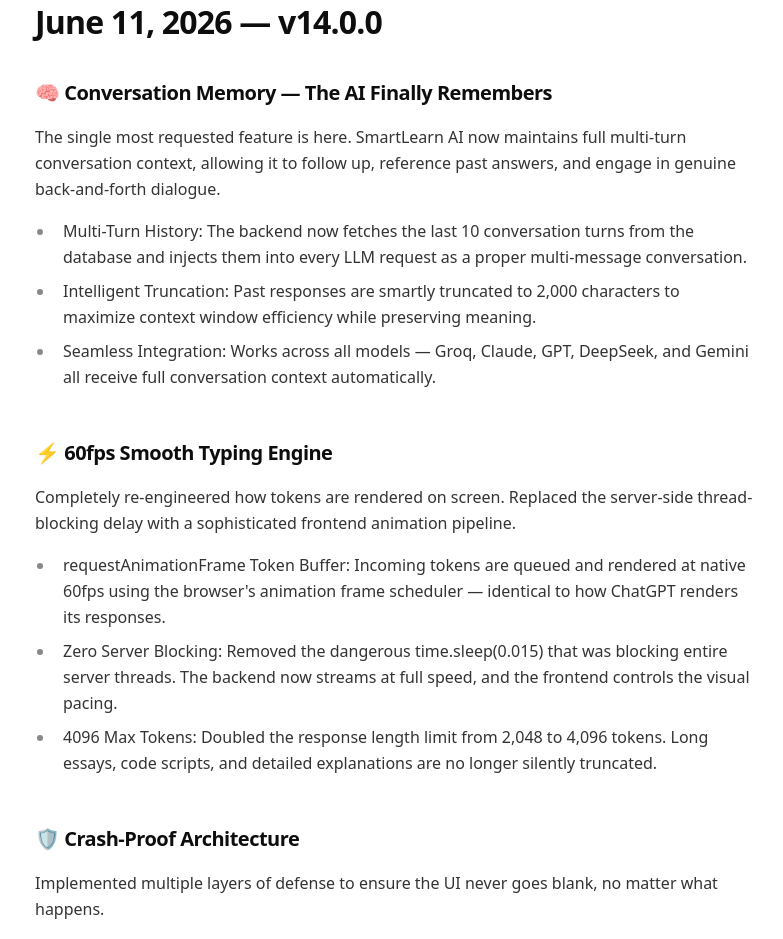
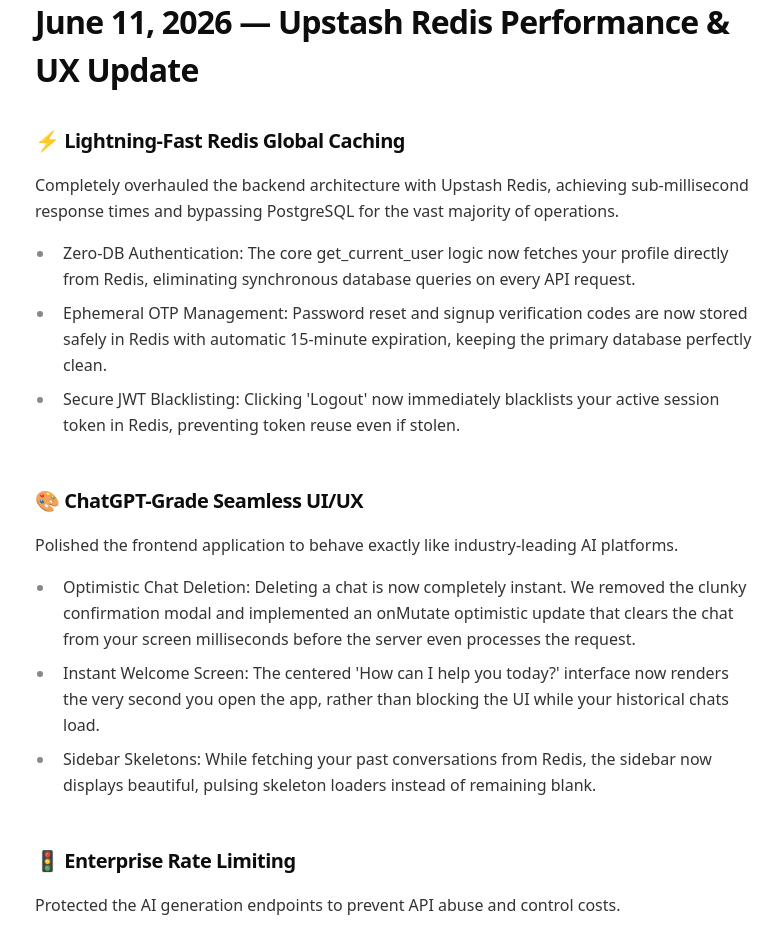
Before and after one commit to Nav33dCodes/smartLearn-AI, a React (Vite) app in the folder smartlearn-frontend/: page /releases in a window 1280 px wide. Shown: the part 280-1219 px from the top of the page, without its empty margins (245-1028 px from the left). Built offline with nearby package versions, Linux system fonts and the light colour scheme; no server answers.

Commit message:
feat: implement chat management hooks, release notes page, and Redis-backed backend optimizations.

```diff
--- a/smartlearn-frontend/src/components/Sidebar.jsx
+++ b/smartlearn-frontend/src/components/Sidebar.jsx
@@ -72,17 +72,14 @@ function Sidebar({
     if (isMobile) setSidebarOpen(false);
   };
 
-  const confirmDelete = () => {
-    if (!chatToDelete) return;
-    deleteChatMutation.mutate(chatToDelete, {
-      onSuccess: () => {
-        if (activeChatId === chatToDelete && chatsData.length > 0) {
-          const nextChat = chatsData.find(c => c.id !== chatToDelete);
-          setActiveChatId(nextChat ? nextChat.id : null);
-        }
-        setChatToDelete(null);
-      }
-    });
+  const handleDelete = (e, id) => {
+    e.stopPropagation();
+    if (activeChatId === id && chatsData.length > 0) {
+      const nextChat = chatsData.find(c => c.id !== id);
+      setActiveChatId(nextChat ? nextChat.id : null);
+    }
+    deleteChatMutation.mutate(id);
+    setOpenDropdownId(null);
   };
 
   const handlePinToggle = (e, chat) => {
@@ -190,7 +187,7 @@ function Sidebar({
                           </button>
                           <div className="h-px bg-border my-1" />
                           <button
-                            onClick={(e) => { e.stopPropagation(); setChatToDelete(chat.id); setOpenDropdownId(null); }}
+                            onClick={(e) => handleDelete(e, chat.id)}
                             className="flex items-center gap-2 px-2 py-1.5 text-xs text-destructive hover:bg-destructive/10 rounded-sm transition-colors text-left"
                           >
                             <Trash2 size={14} />
@@ -398,33 +395,7 @@ function Sidebar({
         )}
       </AnimatePresence>
 
-      {/* Delete Chat Confirmation Modal */}
-      <AnimatePresence>
-        {chatToDelete && (
-          <motion.div
-            initial={{ opacity: 0 }}
-            animate={{ opacity: 1 }}
-            exit={{ opacity: 0 }}
-            className="fixed inset-0 z-[100] flex items-center justify-center bg-black/40 backdrop-blur-sm p-4"
-          >
-            <motion.div
-              initial={{ scale: 0.95, opacity: 0, y: 10 }}
-              animate={{ scale: 1, opacity: 1, y: 0 }}
-              exit={{ scale: 0.95, opacity: 0, y: 10 }}
-              className="bg-card border border-border shadow-2xl rounded-3xl p-6 max-w-sm w-full"
-            >
-              <h3 className="text-xl font-bold text-foreground mb-2">Delete Chat</h3>
-              <p className="text-muted-foreground text-sm mb-6">Are you sure you want to delete this chat? This action cannot be undone.</p>
-              <div className="flex items-center gap-3 justify-end">
-                <Button variant="ghost" onClick={() => setChatToDelete(null)}>Cancel</Button>
-                <Button variant="destructive" onClick={confirmDelete} disabled={deleteChatMutation.isPending}>
-                  {deleteChatMutation.isPending ? "Deleting..." : "Delete"}
-                </Button>
-              </div>
-            </motion.div>
-          </motion.div>
-        )}
-      </AnimatePresence>
+
     </>
   );
 }
--- a/smartlearn-frontend/src/hooks/useChats.js
+++ b/smartlearn-frontend/src/hooks/useChats.js
@@ -60,11 +60,19 @@ export function useDeleteChat() {
       await api.delete(`${API}/chat/${id}`);
       return id;
     },
-    onSuccess: (id) => {
+    onMutate: async (id) => {
+      await queryClient.cancelQueries(['chats', user?.id]);
+      const previousChats = queryClient.getQueryData(['chats', user?.id]);
       queryClient.setQueryData(['chats', user?.id], (oldChats) => {
         if (!oldChats) return [];
         return oldChats.filter(chat => chat.id !== id);
       });
+      return { previousChats };
+    },
+    onError: (err, id, context) => {
+      if (context?.previousChats) {
+        queryClient.setQueryData(['chats', user?.id], context.previousChats);
+      }
     }
   });
 }
--- a/smartlearn-frontend/src/pages/ReleaseNotes.jsx
+++ b/smartlearn-frontend/src/pages/ReleaseNotes.jsx
@@ -1,6 +1,40 @@
 import React, { useEffect } from 'react';
 import { motion } from 'framer-motion';
 const releases = [
+  {
+    date: "June 11, 2026 — Upstash Redis Performance & UX Update",
+    features: [
+      {
+        title: "⚡ Lightning-Fast Redis Global Caching",
+        description: "Completely overhauled the backend architecture with Upstash Redis, achieving sub-millisecond response times and bypassing PostgreSQL for the vast majority of operations.",
+        bullets: [
+          "Zero-DB Authentication: The core get_current_user logic now fetches your profile directly from Redis, eliminating synchronous database queries on every API request.",
+          "Ephemeral OTP Management: Password reset and signup verification codes are now stored safely in Redis with automatic 15-minute expiration, keeping the primary database perfectly clean.",
+          "Secure JWT Blacklisting: Clicking 'Logout' now immediately blacklists your active session token in Redis, preventing token reuse even if stolen."
+        ]
+      },
+      {
+        title: "🎨 ChatGPT-Grade Seamless UI/UX",
+        description: "Polished the frontend application to behave exactly like industry-leading AI platforms.",
+        bullets: [
+          "Optimistic Chat Deletion: Deleting a chat is now completely instant. We removed the clunky confirmation modal and implemented an onMutate optimistic update that clears the chat from your screen milliseconds before the server even processes the request.",
+          "Instant Welcome Screen: The centered 'How can I help you today?' interface now renders the very second you open the app, rather than blocking the UI while your historical chats load.",
+          "Sidebar Skeletons: While fetching your past conversations from Redis, the sidebar now displays beautiful, pulsing skeleton loaders instead of remaining blank."
+        ]
+      },
+      {
+        title: "🚦 Enterprise Rate Limiting",
+        description: "Protected the AI generation endpoints to prevent API abuse and control costs.",
+        bullets: [
+          "Redis-Backed Rate Limiting: The /chat endpoint is now fortified with a strict 15-request-per-minute rate limit, enforced flawlessly across all edge nodes via Upstash Redis."
+        ]
+      }
+    ],
+    fixes: [
+      "Fixed a critical bug where wildcard SCAN commands (delete_cache_pattern) were silently failing in Upstash Redis, causing deleted or renamed chats to magically reappear after refreshing the page.",
+      "Fixed a UI glitch where the chat window would briefly render a skeleton loader on a completely new session."
+    ]
+  },
   {
     date: "June 11, 2026 — v14.0.0",
     features: [
```
Also changed, not shown: 1 other file (tests, documents, lock files or other folders).
